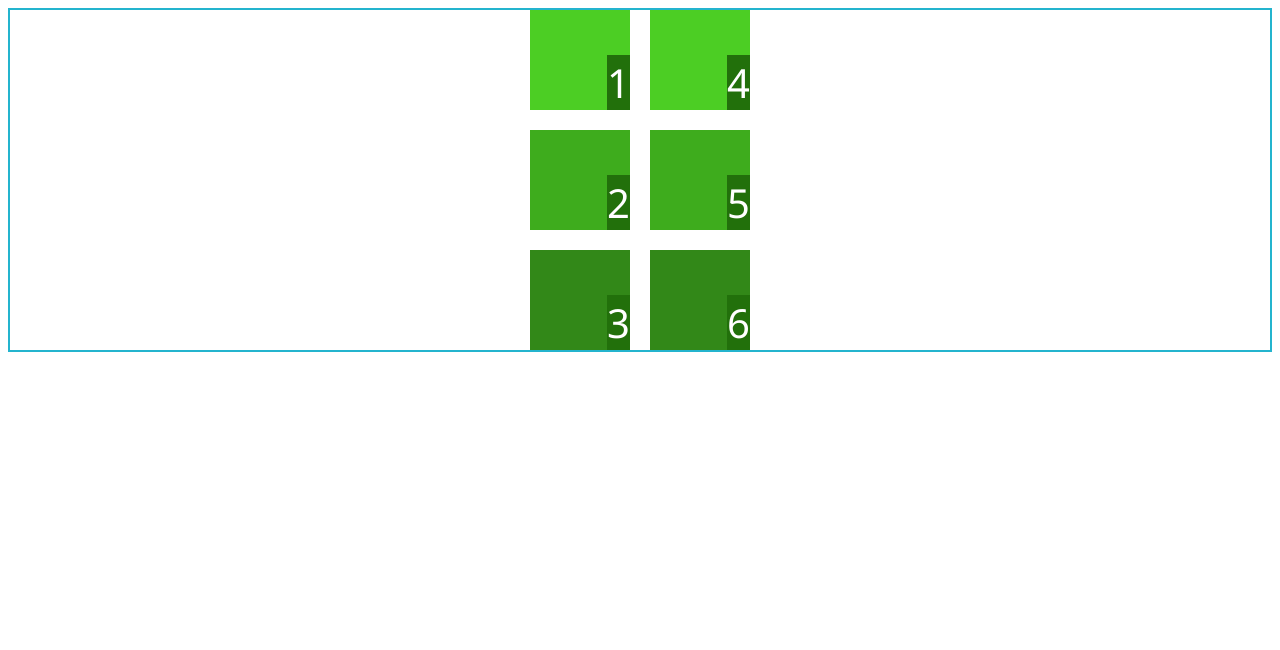
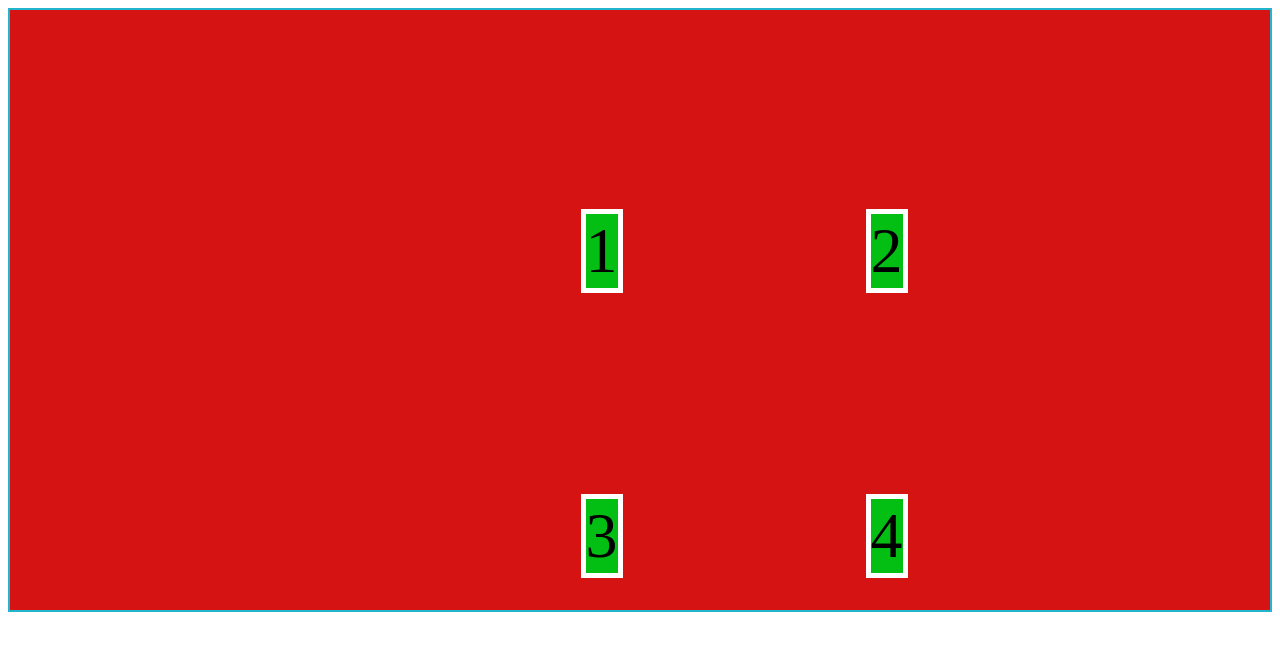
Before and after one commit to clunkylion/basic-css-grid, a plain HTML site: page index.html in a window 1280 px wide. Drawn offline with Linux system fonts and the light colour scheme.

Commit message:
align propierties example

```diff
--- a/index.css
+++ b/index.css
@@ -1,34 +1,17 @@
 .container {
     border: 2px solid #24b4ce;
-    background-color: white;
+    background-color: rgb(214, 19, 19);
     display: grid;
-    grid-template-columns: 100px 100px;
-    grid-template-rows: 100px 100px 100px ;
-    grid-auto-rows: 100px;
-    grid-auto-flow: column;
+    gap: 35px;
+    grid-template-columns: 250px 250px;
+    grid-auto-rows: 250px 250px;
+    height: 600px;
     place-content: center;
-    /* row-gap: 15px;
-    column-gap: 15px; */
-    gap: 20px;
+    place-items: end;
 }
 .item{
+    border: 5px solid #ffffff;
     font-size: 4rem;
-    width: 100px;
-    height: 100px;
-    font-family: 'Segoe UI', Tahoma, Geneva, Verdana, sans-serif;
-    font-size: 40px;
-    background-color: #4cce24;
-    display: grid;
-    justify-content: end;
-    align-items: end;
+    background-color: rgb(3, 190, 19);
+
 }
-.item:nth-child(2), .item:nth-child(5){
-    background-color: #3eac1d;
-}
-.item:nth-child(3), .item:nth-child(6){
-    background-color: #328818;
-}
-span{
-    color: white;
-    background-color: #22700b;
-}
--- a/index.html
+++ b/index.html
@@ -5,12 +5,10 @@
 </head>
 <body>
     <div class="container">
-        <div class="item"><span>1</span></div>
-        <div class="item"><span>2</span></div>
-        <div class="item"><span>3</span></div>
-        <div class="item"><span>4</span></div>
-        <div class="item"><span>5</span></div>
-        <div class="item"><span>6</span></div>
+        <div class="item item-1"><span>1</span></div>
+        <div class="item item-2"><span>2</span></div>
+        <div class="item item-3"><span>3</span></div>
+        <div class="item item-4"><span>4</span></div>
     </div>
 </body>
 </html>
```
